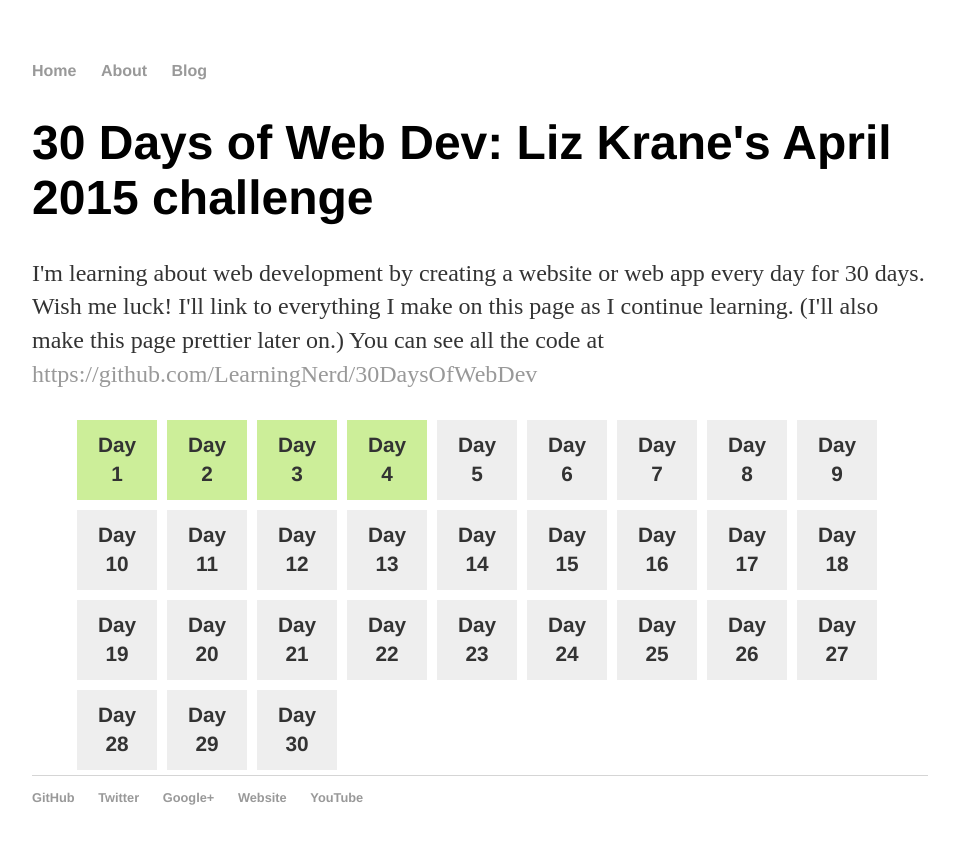
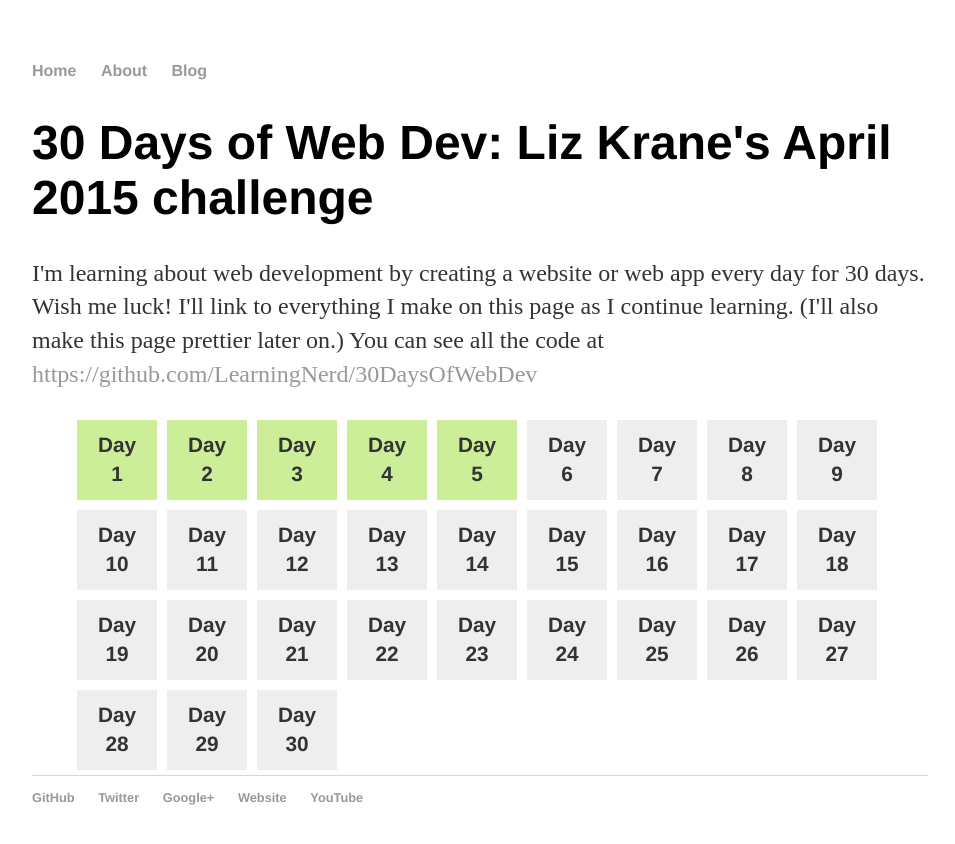
Before and after one commit to LearningNerd/30DaysOfWebDev, a Jekyll site: the page built from index.html, in a window 1280 px wide. Shown: the top 844 px of the page, without its empty margins (160-1115 px from the left). Built offline with Jekyll 4.4.1, drawn with Linux system fonts in a browser that asks for light colours.

Commit message:
Update index.html

```diff
--- a/index.html
+++ b/index.html
@@ -9,7 +9,7 @@
 		<a href="day2/"><li class="done">Day <br/>2</li></a>
 		 <a href="day3/"><li class="done">Day <br/>3</li></a>
 		 <a href="day4/"><li class="done">Day <br/>4</li></a>
-		  <li>Day <br/>5</li>
+		  <a href="day5/"><li class="done">Day <br/>5</li></a>
 		  <li>Day <br/>6</li>
 		  <li>Day <br/>7</li>
 		  <li>Day <br/>8</li>
```
